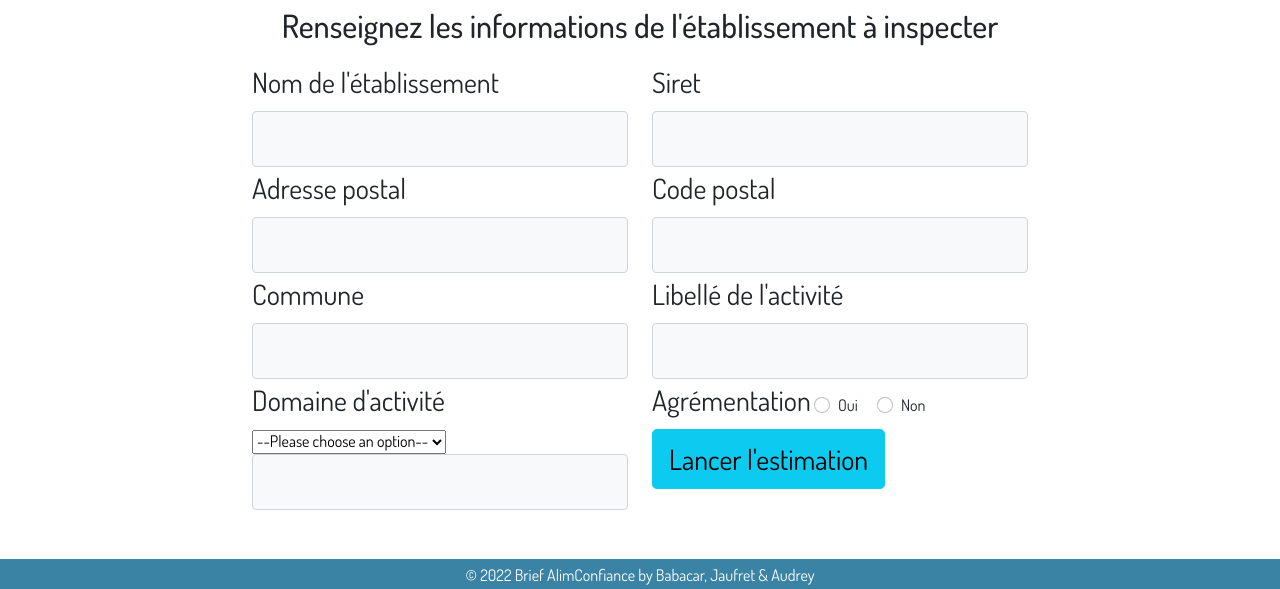
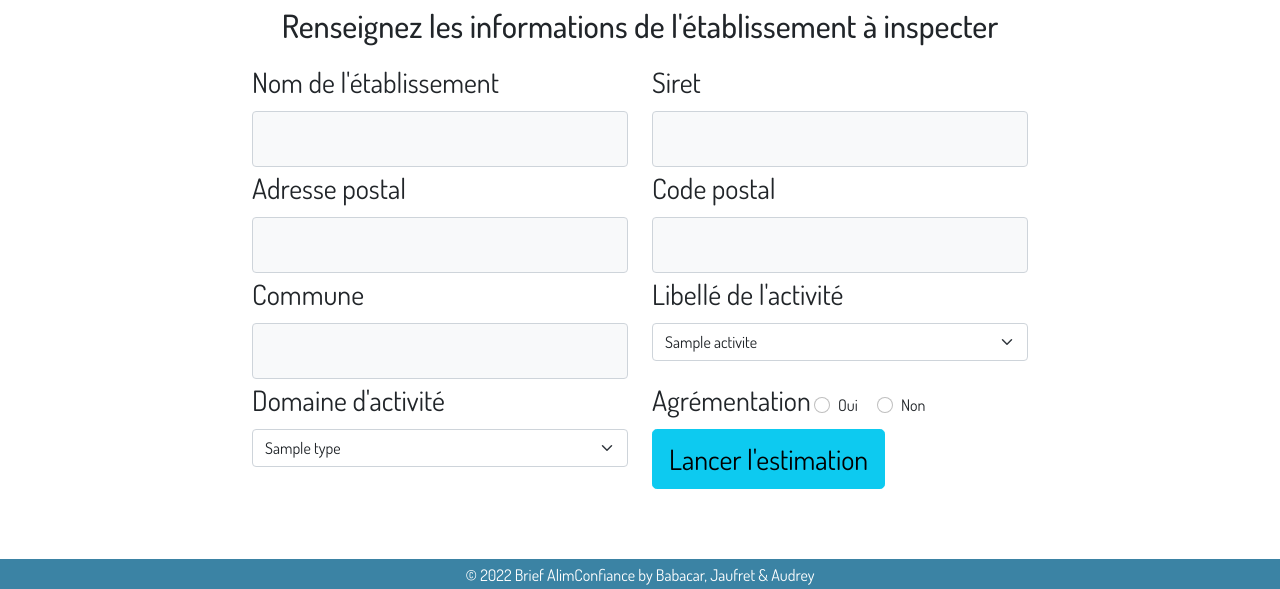
Before and after one commit to dia36u/IASecuAlim, a Flask app: template app/templates/views/add_etablissement.html in a window 1280 px wide. Shown: the part 211-800 px from the top of the page. Run offline with Flask 2, Linux system fonts and the light colour scheme; the template is opened without the code that fills it: most values are stand-ins (such as "Sample title", 1, 10 or a date in 2020); parts of the project's set-up code (start-up, migrations or seed data) failed here and were passed over.

Commit message:
ajout des liste déroulante

```diff
--- a/app/templates/views/add_etablissement.html
+++ b/app/templates/views/add_etablissement.html
@@ -40,18 +40,19 @@
             </div>
             <div class="col-lg-6">
                 <label for="libelle_activite" class="form-label fs-3">Libellé de l'activité</label>
-                <input type="text" name="libelle_activite" id="libelle_activite" class="form-control bg-light fs-3">
+                <select class="form-select" name="libelle_activite" id="libelle_activite" aria-label="Default select example">
+                    {% for activite in activites  %}
+                    <option value="{{activite[0]}}">{{activite[1]}}</option>
+                    {% endfor %}
+                </select>
             </div>
             <div class="col-lg-6">
                 <label for="type_activite" class="form-label fs-3">Domaine d'activité</label>
-                    <select name="pets" id="pet-select">
-                        <option value="">--Please choose an option--</option>
-                    {%for domaine in domaines %}
-                        <option value="{{domaine}}">{{domaine}}</option>
-                    {%endfor%}
-                    </select>
-
-                <input type="text" name="type_activite" id="type_activite" class="form-control bg-light fs-3">
+                <select class="form-select" name="type_activite" id="type_activite" aria-label="Default select example">
+                    {% for type in types  %}
+                    <option value="{{type[0]}}">{{type[1]}}</option>
+                    {% endfor %}
+                </select>
             </div>
             <div class="col-lg-6">
             <label for="libelle_activite" class="form-label fs-3">Agrémentation</label>
```
Also changed, not shown: app/views.py (+34 -27 lines), main.py (+2 -6 lines).
